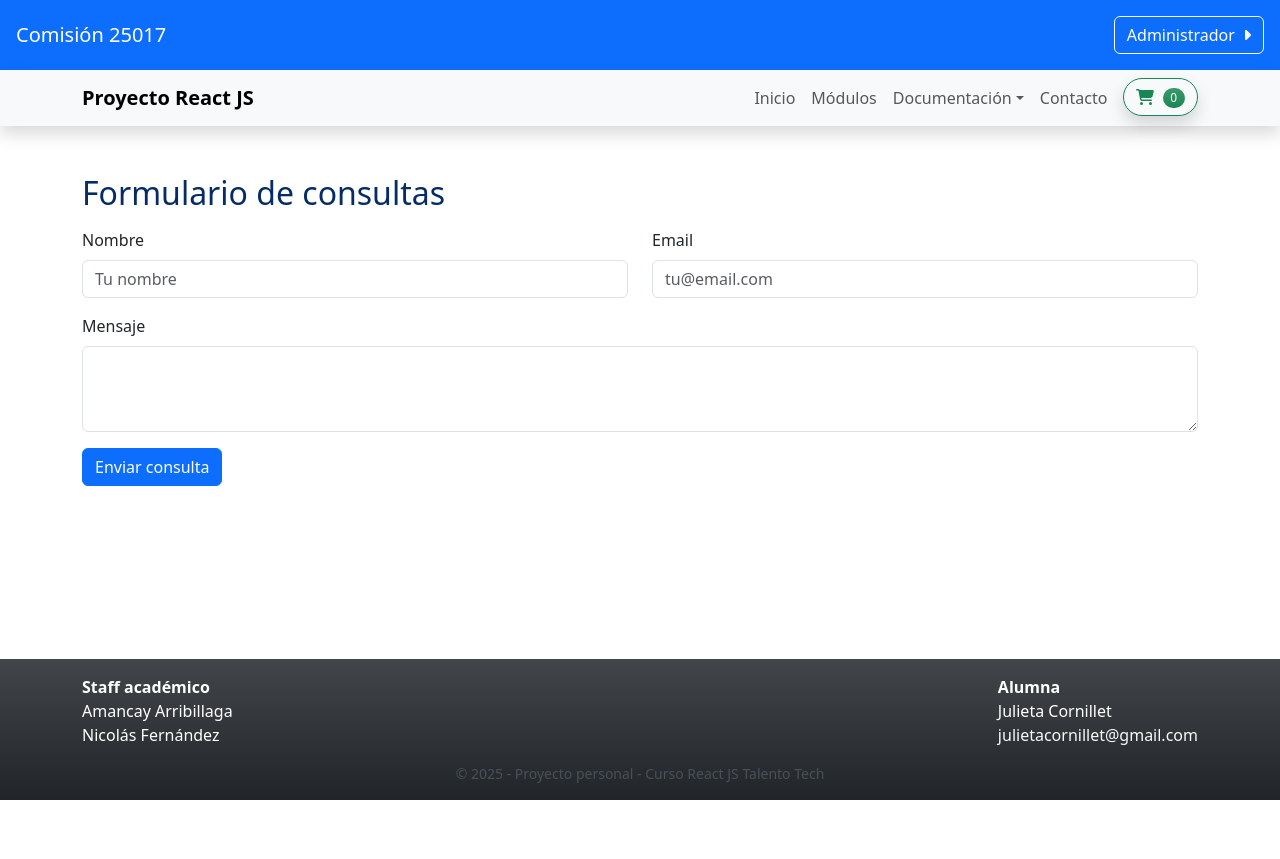
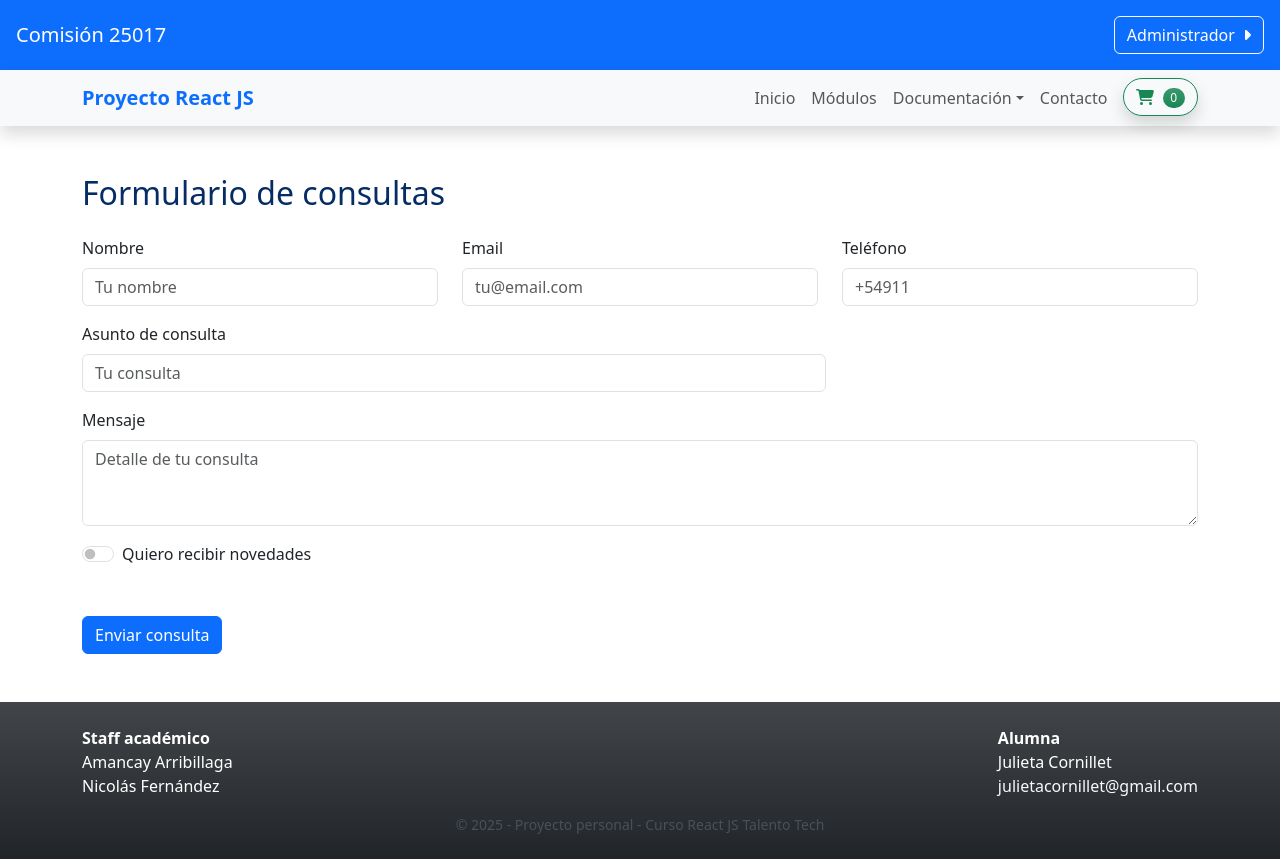
Before and after one commit to julietacornillet/Mi-Proyecto-ReactJS, a React (Vite) app: page /contacto in a window 1280 px wide. Before the commit the page ends 800 px from the top, so only its background shows below. Built offline with nearby package versions, Linux system fonts and the light colour scheme.

Commit message:
se agrega algunos campos al contacto y algunas notas al txt de recordatorio

```diff
--- a/src/App.jsx
+++ b/src/App.jsx
@@ -11,7 +11,7 @@ import ComingSoon from './components/ComingSoon';
 
 
 // listado para modulos
-import { modulosList } from './utils/moduloslist';
+import { modulosList } from './utils/modulosList';
 
 import 'bootstrap/dist/css/bootstrap.min.css';
 import { BrowserRouter, Route, Routes } from 'react-router-dom';
--- a/src/components/Contacto.jsx
+++ b/src/components/Contacto.jsx
@@ -7,6 +7,8 @@ function Contacto() {
     // campos form validaciones
     const [nombre, setNombre]=useState('');
     const [email, setEmail]=useState('');
+    const [tel, setTel]=useState('');
+    const [asunto, setAsunto]=useState('');
     const [mensaje, setMensaje]=useState('');
 
     const emailValido=(email)=>
@@ -15,11 +17,16 @@ function Contacto() {
         return regex.test(email);
     }
 
+    const telefonoValido = (tel) => {
+        const regex = /^\+?\d{7,15}$/;
+        return regex.test(tel);
+    }
+
     const handleSubmit=(e)=>{
         e.preventDefault();
 
         // validar que no haya campos vacíos
-        if(nombre.trim()==='' || email.trim()==='' || mensaje.trim()==='')
+        if(nombre.trim()==='' || email.trim()==='' || tel.trim()==='' || asunto.trim()==='' || mensaje.trim()==='')
         {
             // alerta con el error
             Swal.fire({
@@ -42,6 +49,17 @@ function Contacto() {
             return;
         }
 
+        // valida el formato del teléfono
+        if(!telefonoValido(tel))
+        {
+            Swal.fire({
+                icon: 'error',
+                title: 'Teléfono no válido',
+                text: 'Por favor, ingresá un número de teléfono válido (solo dígitos, con o sin +)',
+            });
+            return;
+        }
+
         // si paso las validaciones y está todo ok lo envío
         Swal.fire({
             icon: 'success',
@@ -52,6 +70,8 @@ function Contacto() {
         // con el useState limpio formulario
         setNombre('');
         setEmail('');
+        setTel('');
+        setAsunto('');
         setMensaje('');
 
     };
@@ -59,28 +79,42 @@ function Contacto() {
     // formulario
     return (
         <Container className='py-5'>
-        <h2 className="text-primary-emphasis mb-3">Formulario de consultas</h2>
+        <h2 className="text-primary-emphasis mb-4">Formulario de consultas</h2>
         <Form onSubmit={handleSubmit}>
             <Form.Group as={Row} controlId="formGridState">
-                <Col sm={6}>
+                <Col sm={4}>
                     <Form.Group className="mb-3">
                         <Form.Label>Nombre</Form.Label>
                         <Form.Control type="text" placeholder="Tu nombre" value={nombre} onChange={(e) => setNombre(e.target.value)} />
                     </Form.Group>
                 </Col>
-                <Col sm={6}>
+                <Col sm={4}>
                     <Form.Group className="mb-3">
                         <Form.Label>Email</Form.Label>
                         <Form.Control type="email" placeholder="tu@email.com" value={email} onChange={(e) => setEmail(e.target.value)} />
                     </Form.Group>
                 </Col>
+                <Col sm={4}>
+                    <Form.Group className="mb-3">
+                        <Form.Label>Teléfono</Form.Label>
+                        <Form.Control type="number" placeholder="+54911" value={tel} onChange={(e) => setTel(e.target.value)} />
+                    </Form.Group>
+                </Col>
             </Form.Group>
             <Form.Group className="mb-3">
+                <Col sm={8}>
+                    <Form.Group className="mb-3">
+                        <Form.Label>Asunto de consulta</Form.Label>
+                        <Form.Control type="text" placeholder="Tu consulta" value={asunto} onChange={(e) => setAsunto(e.target.value)} />
+                    </Form.Group>
+                </Col>
                 <Form.Label>Mensaje</Form.Label>
-                <Form.Control as="textarea" rows={3} value={mensaje} onChange={(e) => setMensaje(e.target.value)} />
+                <Form.Control as="textarea" rows={3} placeholder='Detalle de tu consulta' value={mensaje} onChange={(e) => setMensaje(e.target.value)} />
             </Form.Group>
 
-            <Button variant="primary" type="submit">Enviar consulta</Button>
+            <Form.Check type="switch" id="custom-switch" label="Quiero recibir novedades" />
+
+            <Button variant="primary" type="submit" className='mt-5'>Enviar consulta</Button>
         </Form>
         </Container>
     );
--- a/src/components/Footer.jsx
+++ b/src/components/Footer.jsx
@@ -2,7 +2,7 @@ import { Container, Col, Row } from 'react-bootstrap';
 
 function Footer() {
   return (
-    <footer className="bg-dark bg-gradient text-white py-3 mt-auto">
+    <footer className="bg-dark bg-gradient text-white py-4 mt-auto">
       <Container>
       <Row>
           <Col className='me-auto' md="auto">
--- a/src/components/Home.jsx
+++ b/src/components/Home.jsx
@@ -6,7 +6,7 @@ function Home() {
   return (
     <div className='d-flex align-items-start flex-column'>
     <Container className='my-5 pb-md-5'>
-      <h1 className='mb-4'>¡Bienvenido a mi blog React JS!</h1>
+      <h1 className='mb-4 text-primary-emphasis'>¡Bienvenido a mi blog React JS!</h1>
       <p className='h4 fw-light'>Este proyecto fue desarrollado como parte del curso de React JS en Talento Tech. Es una manera interactiva de repasar todo lo aprendido: cada módulo del curso está presentado como si fuera un producto en una tienda, ¡y podés agregar al carrito los que más te interesaron!</p>
       <p className='h4 fw-light'>Explorá los conceptos, repasá contenidos clave y armá tu propio resumen personalizado de temas.</p>
       <p className='h4 fw-light'>Hecho con React JS, y pensado para practicar componentes, estados, props, rutas, hooks y más.</p>
--- a/src/components/Nav.jsx
+++ b/src/components/Nav.jsx
@@ -22,7 +22,7 @@ function Nav({contador, setContador}) {
     <Navbar collapseOnSelect expand="lg" bg="light" data-bs-theme="light" className="shadow sticky-top">
       <Container>
         <Navbar.Toggle aria-controls="responsive-navbar-nav" />
-        <Navbar.Brand as={Link} to="/" className='fw-bolder'>Proyecto React JS</Navbar.Brand>
+        <Navbar.Brand as={Link} to="/" className='fw-bolder text-primary'>Proyecto React JS</Navbar.Brand>
 
         {/* botón carrito small */}
         <div className='d-lg-none d-md-none'>
--- a/src/components/Valoracion.jsx
+++ b/src/components/Valoracion.jsx
@@ -12,14 +12,10 @@ function Valoracion() {
         .catch(err => console.error("Error de carga de comentarios", err));
     }, []);
 
-    // Función para mostrar estrellas
-    // const getStars = (rating) => {
-    // return Array.from({ length: 5 }, (_, i) => i < rating ? '★' : '☆').join(' ');
-    // };
 
     return (
     <div className='row bg-gradient bg-light p-3 px-md-5 pb-5 mt-auto container-fluid d-flex justify-content-center'>
-        <div className='col-md-8'>
+        <div className='col-md-8 pt-1'>
             <h2 className='h5 text-black-50 mb-3'>Comentarios</h2>
             <Row>
             {comments.map((comment, index) => {
@@ -40,7 +36,6 @@ function Valoracion() {
                             </Row>
                         </Card.Title>
                         <Card.Text className='small'>
-                            {/* <Badge className='text-dark my-2 bg-warning'>{getStars(rating)}</Badge> */}
                             {comment.body}
                             <br/>
                             <span className='small mt-2 fw-medium'>Publicado por: {comment.email}</span>
```
Also changed, not shown: src/components/recordatorios.txt.
